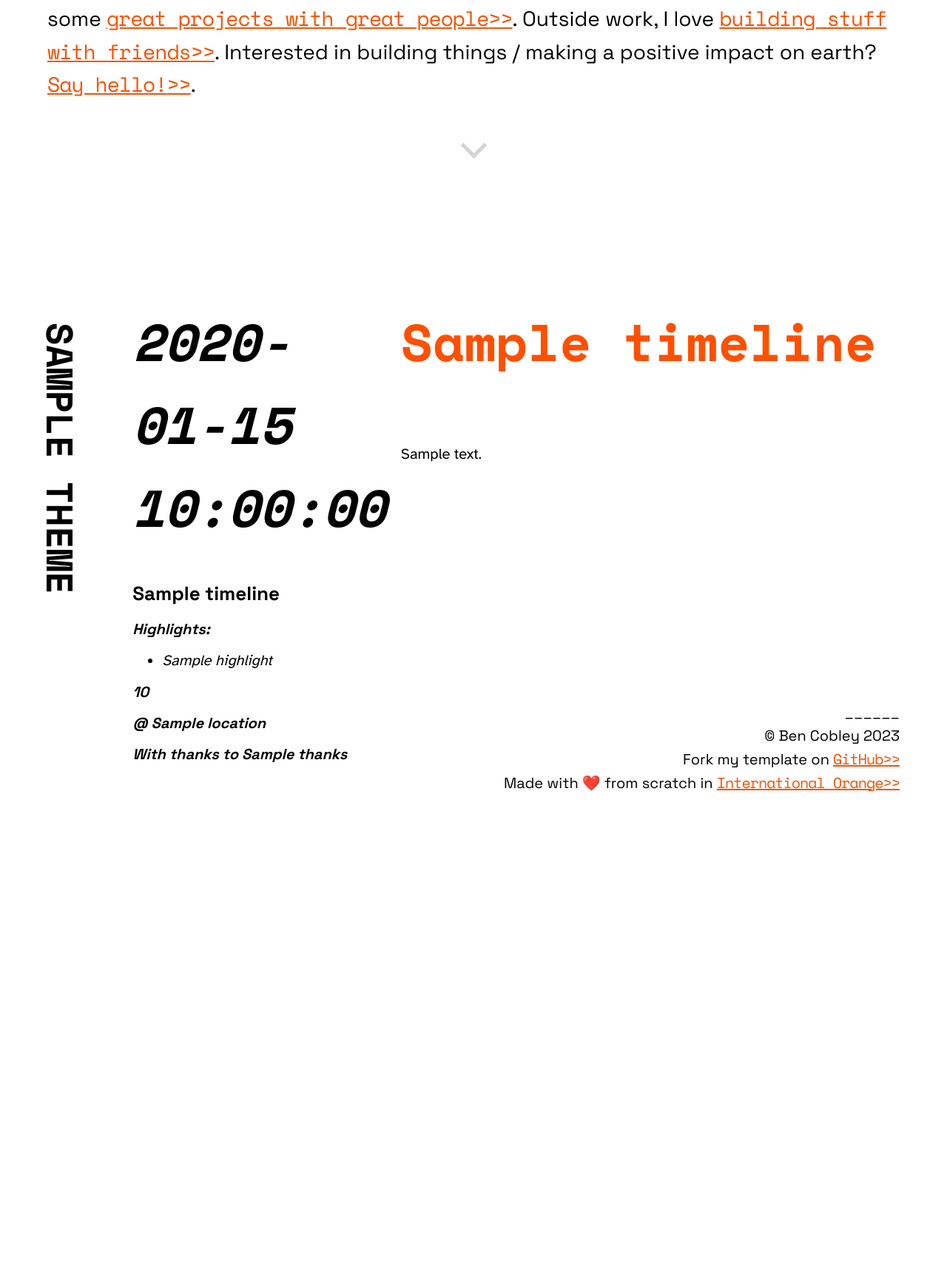
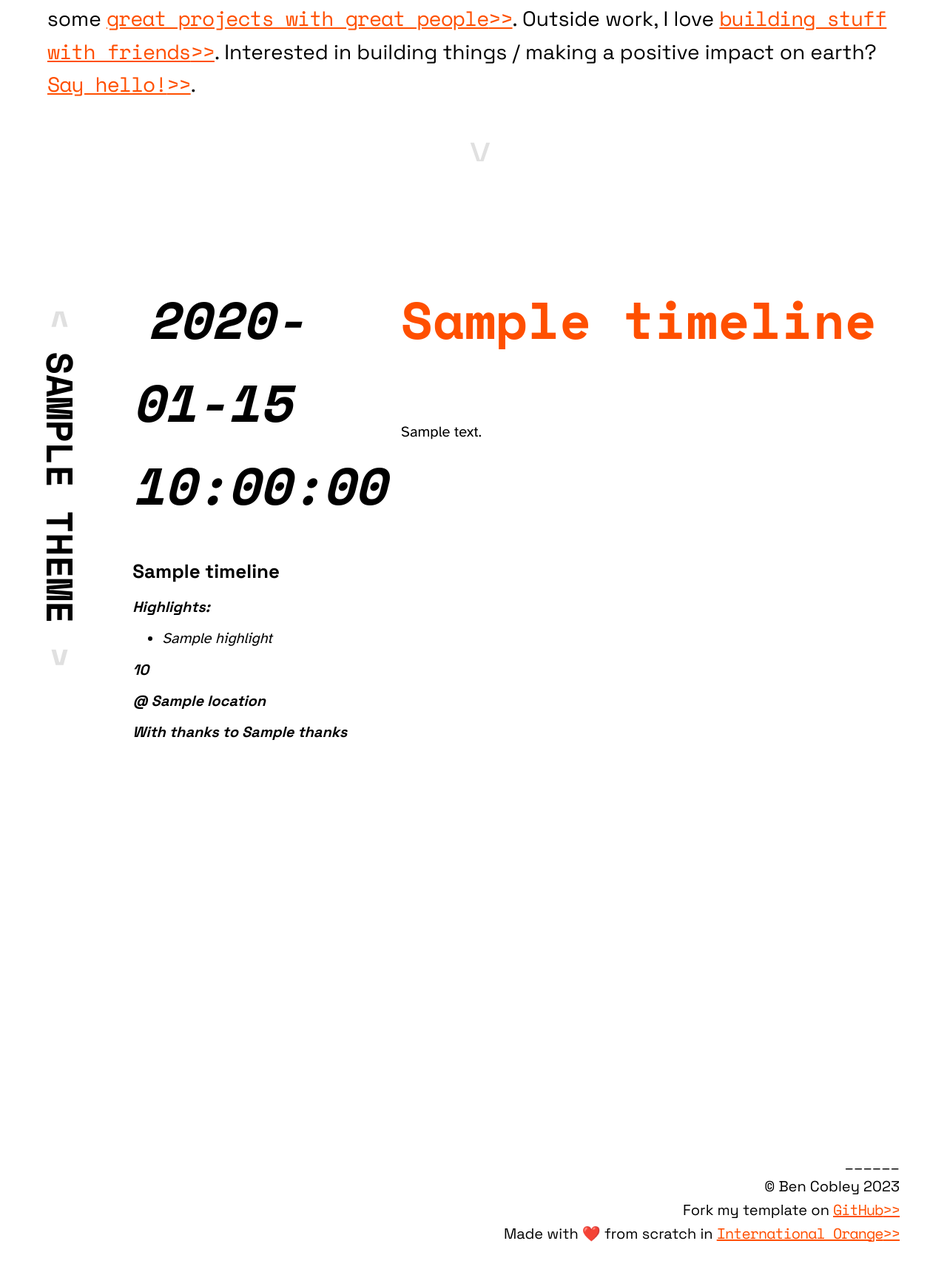
Before and after one commit to bencobley/bencobley.github.io, a Flask app: template templates/timeline.html in a window 1280 px wide. Shown: the part 494-2217 px from the top of the page at 74% size. Before the commit the page ends 1563 px from the top, so only its background shows below. Run offline with Flask 2, Linux system fonts and the light colour scheme; the template is opened without the code that fills it: most values are stand-ins (such as "Sample title", 1, 10 or a date in 2020).

Commit message:
Creating arrows in progress

```diff
--- a/static/index.js
+++ b/static/index.js
@@ -1,16 +1,110 @@
 document.addEventListener("DOMContentLoaded", function () {
+  // Resize sections on window resize
   $(window).resize(resizeSections);
+  // Run all functions once page is loaded
   $(window).on("load", function () {
     splides();
     resizeSections();
+    addNavigation();
+    addKeyNavigation();
   });
 
   function splides() {
+    // Initialize splide for each splide class
     var elms = document.getElementsByClassName("splide");
     for (var i = 0; i < elms.length; i++) {
       new Splide(elms[i], { arrows: false }).mount();
     }
   }
+
+  function nextTheme(element) {
+    // Return next theme ID given current theme ID
+    return (nextThemeId = $(element).parent().next().attr("id"));
+  }
+
+  function prevTheme(element) {
+    // Return previous theme ID given current theme ID
+    return (prevThemeId = $(element).parent().prev().attr("id"));
+  }
+
+  function nextItem(element) {
+    // Return next item ID given current item ID
+    let nextItemId = $(element).next().attr("id");
+    if (nextItemId) {
+      return nextItemId;
+    } else {
+      nextItemId = $(element).parent().parent().parent().next().find(".timeline-item-row").first().attr("id");
+    }
+  }
+
+  function prevItem(element) {
+    // Return previous item ID given current item ID
+    let prevItemId = $(element).prev().attr("id");
+    if (prevItemId) {
+      return prevItemId;
+    } else {
+      prevItemId = $(element).parent().parent().parent().prev().find(".timeline-item-row").last().attr("id");
+    }
+  }
+
+  function addNavigation() {
+    $(".timeline-theme-row").each(function () {
+      // Get id of next timeline-theme-row
+      let nextThemeId = $(this).parent().next().attr("id");
+      let prevThemeId = $(this).parent().prev().attr("id");
+
+      // Add theme navigation arrows
+      if (prevThemeId) {
+        $(this)
+          .find(".timeline-theme-sticky")
+          .first()
+          .prepend("<a class='timeline-arrow timeline-up' href='#" + prevThemeId + "'><</a>");
+      }
+      if (nextThemeId) {
+        $(this)
+          .find(".timeline-theme-sticky")
+          .first()
+          .append("<a class='timeline-arrow timeline-down' href='#" + nextThemeId + "'>></a>");
+      }
+      // Add item navigation arrows
+      $(this)
+        .find(".timeline-item-row")
+        .each(function () {
+          // Get id of next timeline-item-row
+          let nextItemId = $(this).next().attr("id");
+          if (!nextItemId) {
+            nextItemId = $(this).parent().parent().parent().next().find(".timeline-item-row").first().attr("id");
+          }
+          // Get id of previous timeline-item-row
+          let prevItemId = $(this).prev().attr("id");
+          if (!prevItemId) {
+            prevItemId = $(this).parent().parent().parent().prev().find(".timeline-item-row").last().attr("id");
+          }
+          // Add navigation to timeline-theme-sticky
+          if (prevItemId) {
+            $(this)
+              .find("timeline-date")
+              .first()
+              .prepend("<a class='timeline-arrow timeline-left' href='#" + prevItemId + "'><</a>");
+          }
+          if (nextItemId) {
+            $(this)
+              .find("timeline-date")
+              .first()
+              .append("<a class='timeline-arrow timeline-right' href='#" + nextItemId + "'>></a>");
+          }
+        });
+    });
+  }
+
+  // Check if element is in viewport
+  $.fn.isInViewport = function () {
+    var elementTop = $(this).offset().top;
+    var elementBottom = elementTop + $(this).outerHeight();
+    var viewportTop = $(window).scrollTop();
+    var viewportBottom = viewportTop + $(window).height();
+    return elementBottom > viewportTop && elementTop < viewportBottom;
+  };
 
   function resizeSections() {
     // Calculate total height for each timeline-theme-row once page is loaded
@@ -36,24 +130,20 @@ document.addEventListener("DOMContentLoaded", function () {
         });
       // Set the height of the timeline-theme-row to the total height
       $(this).height(totalHeight);
-
-      // Get id of next timeline-theme-row
-      let nextRowId = $(this).parent().next().attr("id");
-      let prevRowId = $(this).parent().prev().attr("id");
-      console.log(nextRowId);
-      // If prev/nextRowID then add a button to timeline-theme-sticky
-      if (prevRowId) {
-        $(this)
-          .find(".timeline-theme-sticky")
-          .first()
-          .prepend("<a style='color: black; text-decoration: none;' href='#" + prevRowId + "'><</a>&nbsp;");
-      }
-      if (nextRowId) {
-        $(this)
-          .find(".timeline-theme-sticky")
-          .first()
-          .append("&nbsp;<a style='color: black; text-decoration: none;' href='#" + nextRowId + "'>></a>");
-      }
     });
   }
 });
+
+function addKeyNavigation() {
+  console.log("document ready");
+  $(document).on("keydown", function (event) {
+    if (event.key === "ArrowDown") {
+      $(".timeline-down").each(function () {
+        console.log($(this).isInViewport());
+        if ($(this).isInViewport()) {
+          $(this).click();
+        }
+      });
+    }
+  });
+}
--- a/static/style.css
+++ b/static/style.css
@@ -180,16 +180,25 @@ timeline-homepage {
   font-family: "space-grotesk", sans-serif;
 }
 
+.homepage-arrow {
+  position: absolute;
+  font-size: 3rem;
+  line-height: 3rem;
+  width: 3rem;
+  left: calc(50% - 1.5rem);
+  writing-mode: vertical-rl;
+  text-orientation: mixed;
+}
+
 .timeline-arrow {
-  position: relative;
-  top: 0rem;
-  left: 49%;
-  display: inline-block;
-  width: 1rem;
-  height: 1rem;
-  border-right: 0.2em solid lightgray;
-  border-top: 0.2em solid lightgray;
-  transform: rotate(135deg);
+  font-family: "space-mono", monospace;
+  color: #e0e0e0;
+  text-decoration: none;
+  padding: 0.5rem;
+}
+
+.timeline-arrow:hover {
+  color: var(--international-orange);
 }
 
 timeline-footer {
@@ -219,7 +228,6 @@ timeline-body {
 }
 
 .timeline-theme-sticky {
-  /* stickyness */
   margin-bottom: 1rem;
   position: -webkit-sticky;
   position: sticky;
@@ -254,7 +262,7 @@ timeline-title {
   font-weight: bold;
   color: var(--international-orange);
   font-size: 3.5rem;
-  padding-top: 5rem;
+  padding-top: 3.5rem;
   padding-bottom: 2rem;
 }
 
@@ -322,6 +330,20 @@ timeline-highlights {
   margin-bottom: 0.5rem;
 }
 
+timeline-text {
+  display: block;
+  margin-top: 2rem;
+  margin-bottom: 2rem;
+}
+
+timeline-text a::after {
+  content: ">>";
+}
+
+timeline-text a:hover {
+  font-style: italic;
+}
+
 timeline-highlights::before {
   font-family: "space-grotesk", sans-serif;
   font-weight: bold;
@@ -332,14 +354,8 @@ timeline-highlights a::after {
   content: ">>";
 }
 
-timeline-text {
-  display: block;
-  margin-top: 2rem;
-  margin-bottom: 2rem;
-}
-
-timeline-text a::after {
-  content: ">>";
+timeline-highlights a:hover {
+  font-style: italic;
 }
 
 /* CUSTOM ELEMENTS - DESKTOP */
@@ -360,7 +376,7 @@ timeline-text a::after {
 
   timeline-date {
     font-size: 3.5rem;
-    padding-top: 5rem;
+    padding-top: 3.5rem;
     margin-bottom: 2rem;
   }
 
@@ -386,7 +402,7 @@ timeline-text a::after {
 
   .timeline-theme-sticky {
     font-size: 2.5rem;
-    padding-top: 6.5rem;
+    padding-top: 5rem;
   }
 
   .timeline-item-sticky {
--- a/templates/base.html
+++ b/templates/base.html
@@ -20,7 +20,7 @@
     <script src="static/index.js"></script>
 
     <!-- Homepage -->
-    <timeline-column>
+    <column id="Home">
       <timeline-homepage>
         <timeline-me
           ><a href="https://www.linkedin.com/in/bennetcobley/" target="_blank" rel="noopener noreferrer"><img src="static/img/me.png" /></a
@@ -32,17 +32,18 @@
           <a href="#Percussion">tissue characterisation device</a> and <a href="#OnionBot">cooking robots</a> [amongst other things]! During the
           Design Engineering degree, I interned at Google X / Dyson / Brompton, and got to work on some
           <a href="#Experience">great projects with great people</a>. Outside work, I love <a href="#Projects">building stuff with friends</a>.
-          Interested in building things / making a positive impact on earth? <a>Say hello!</a>.
+          Interested in building things / making a positive impact on earth?
+          <a href="https://www.linkedin.com/in/bennetcobley/" target="_blank" rel="noopener noreferrer">Say hello!</a>.
         </timeline-text>
-        <a href="#TrueCircle" class="timeline-arrow"></a>
+        <a href="#Experience" class="timeline-arrow homepage-arrow">></a>
       </timeline-homepage>
-    </timeline-column>
+    </column>
 
     <!-- Timeline content automatically generated by Jinja2 below -->
     {% block container %}{% endblock %}
 
     <!-- Footer -->
-    <timeline-column style="margin-top: 200px">
+    <column id="End" style="margin-top: 200px">
       <timeline-footer>
         <timeline-text>
           ______ <br />
@@ -58,6 +59,6 @@
           <a href="https://en.wikipedia.org/wiki/International_orange">International Orange</a>
         </timeline-text>
       </timeline-footer>
-    </timeline-column>
+    </column>
   </body>
 </html>
--- a/templates/timeline.html
+++ b/templates/timeline.html
@@ -2,13 +2,15 @@
 
 <column id="{{ theme }}">
   <row class="timeline-theme-row">
-    <column class="timeline-theme-column"><timeline-sticky class="timeline-theme-sticky">{{ theme }}</timeline-sticky></column>
+    <column class="timeline-theme-column"
+      ><timeline-sticky class="timeline-theme-sticky"><a class="timeline-arrow"></a>{{ theme }}<a class="timeline-arrow"></a></timeline-sticky
+    ></column>
     <column class="timeline-item-column">
       {% for identifier, timeline in content.items() %}
       <row id="{{ identifier }}" class="timeline-item-row">
         <timeline-sticky class="timeline-item-sticky">
           <timeline-shorttitle>{{ timeline['shorttitle'] }}</timeline-shorttitle>
-          <timeline-date>{{ timeline['date'] }}</timeline-date>
+          <timeline-date><a class="timeline-arrow"></a>{{ timeline['date'] }}<a class="timeline-arrow"></a></timeline-date>
           <timeline-subtitle>{{ timeline['subtitle'] }}</timeline-subtitle>
           <timeline-highlights>
             <ul>
```
